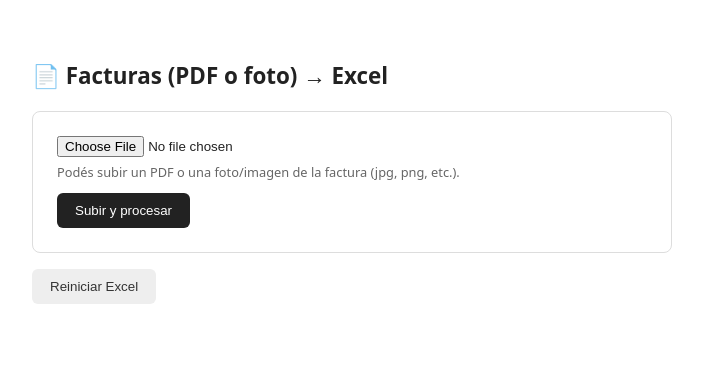
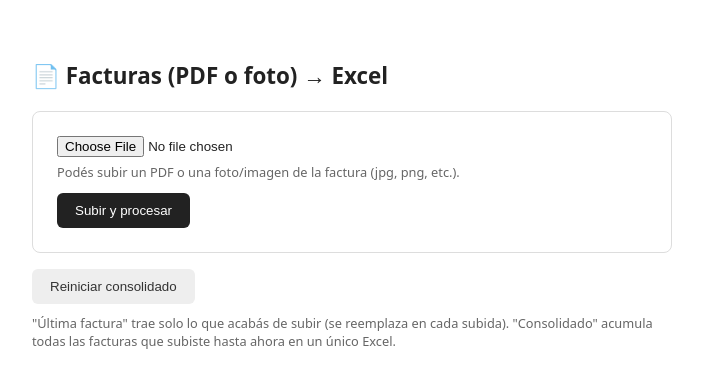
Before and after one commit to MAtucR/PDF-a-excel, a Flask app: page / in a window 1280 px wide. Shown: the top 388 px of the page, without its empty margins (288-991 px from the left). Run offline with Flask 3, Linux system fonts and the light colour scheme.

Commit message:
Agregar descarga de "última factura" separada del consolidado
- Nueva función guardar_ultima_factura(): arma un Excel aparte
  (output/ultima_factura.xlsx) con SOLO la factura recién subida,
  reemplazándolo por completo en cada subida (a diferencia del
  consolidado, que acumula).
- Nueva ruta /descargar_ultima.
- templates/index.html: botón "Descargar última factura" al lado de
  "Descargar consolidado" (antes "Descargar Excel", renombrado para
  que quede clara la diferencia), y una aclaración corta de qué hace
  cada uno.
- Reiniciar sigue borrando solo el consolidado (la última factura no
  necesita reiniciarse: se pisa sola en la siguiente subida).

Probado localmente simulando 2 subidas seguidas: el consolidado
acumula ambas filas, "última factura" se queda solo con la segunda.

```diff
--- a/app.py
+++ b/app.py
@@ -11,6 +11,7 @@ BASE_DIR = os.path.dirname(os.path.abspath(__file__))
 UPLOAD_DIR = os.path.join(BASE_DIR, "uploads")
 OUTPUT_DIR = os.path.join(BASE_DIR, "output")
 EXCEL_PATH = os.path.join(OUTPUT_DIR, "facturas.xlsx")
+ULTIMA_PATH = os.path.join(OUTPUT_DIR, "ultima_factura.xlsx")
 
 os.makedirs(UPLOAD_DIR, exist_ok=True)
 os.makedirs(OUTPUT_DIR, exist_ok=True)
@@ -30,10 +31,12 @@ ITEMS_COLUMNAS = [
 ]
 
 
-def asegurar_excel():
-    """Crea el excel con 2 hojas (Cabeceras / Items) si no existe."""
-    if os.path.exists(EXCEL_PATH):
-        return
+def _crear_libro_con_hojas() -> Workbook:
+    """Arma un Workbook nuevo con las dos hojas (Cabeceras / Items) y
+    sus encabezados de columna, sin ninguna fila de datos todavía. La
+    usan tanto el excel consolidado (que después se recarga y se le va
+    agregando fila por fila) como el de "última factura" (que se arma
+    de cero en cada subida)."""
     wb = Workbook()
     hoja_cab = wb.active
     hoja_cab.title = "Cabeceras"
@@ -42,33 +45,73 @@ def asegurar_excel():
     hoja_items = wb.create_sheet("Items")
     hoja_items.append(ITEMS_COLUMNAS)
 
-    wb.save(EXCEL_PATH)
+    return wb
+
+
+def asegurar_excel():
+    """Crea el excel CONSOLIDADO (con las 2 hojas) si no existe."""
+    if os.path.exists(EXCEL_PATH):
+        return
+    _crear_libro_con_hojas().save(EXCEL_PATH)
+
+
+def _filas_de(nombre_archivo: str, resultado: dict):
+    """Arma la fila de cabecera y las filas de ítems para una factura ya
+    procesada, en el orden de CABECERA_COLUMNAS/ITEMS_COLUMNAS. La
+    comparten agregar_factura_a_excel (consolidado) y
+    guardar_ultima_factura (para no repetir la lógica de armado)."""
+    cab = resultado["cabecera"]
+    fila_cab = [nombre_archivo] + [cab.get(c) for c in CABECERA_COLUMNAS[1:]]
+
+    numero_factura = cab.get("numero_factura")
+    filas_items = [
+        [nombre_archivo, numero_factura] + [item.get(c) for c in ITEMS_COLUMNAS[2:]]
+        for item in resultado["items"]
+    ]
+    return fila_cab, filas_items
 
 
 def agregar_factura_a_excel(nombre_archivo: str, resultado: dict):
+    """Suma esta factura como una fila más al Excel CONSOLIDADO
+    (output/facturas.xlsx): se acumula entre subidas, nunca se pisa."""
     asegurar_excel()
     wb = load_workbook(EXCEL_PATH)
     hoja_cab = wb["Cabeceras"]
     hoja_items = wb["Items"]
 
-    cab = resultado["cabecera"]
-    fila_cab = [nombre_archivo] + [cab.get(c) for c in CABECERA_COLUMNAS[1:]]
+    fila_cab, filas_items = _filas_de(nombre_archivo, resultado)
     hoja_cab.append(fila_cab)
-
-    numero_factura = cab.get("numero_factura")
-    for item in resultado["items"]:
-        fila_item = [nombre_archivo, numero_factura] + [
-            item.get(c) for c in ITEMS_COLUMNAS[2:]
-        ]
+    for fila_item in filas_items:
         hoja_items.append(fila_item)
 
     wb.save(EXCEL_PATH)
 
 
+def guardar_ultima_factura(nombre_archivo: str, resultado: dict):
+    """Guarda un Excel APARTE (output/ultima_factura.xlsx) con solo la
+    factura que se acaba de procesar. A diferencia del consolidado, este
+    archivo se REEMPLAZA por completo en cada subida — sirve para bajar
+    rápido el resultado de la última factura sin tener que filtrar el
+    consolidado ni reiniciarlo."""
+    wb = _crear_libro_con_hojas()
+    hoja_cab = wb["Cabeceras"]
+    hoja_items = wb["Items"]
+
+    fila_cab, filas_items = _filas_de(nombre_archivo, resultado)
+    hoja_cab.append(fila_cab)
+    for fila_item in filas_items:
+        hoja_items.append(fila_item)
+
+    wb.save(ULTIMA_PATH)
+
+
 @app.route("/", methods=["GET"])
 def index():
-    ya_existe = os.path.exists(EXCEL_PATH)
-    return render_template("index.html", excel_existe=ya_existe)
+    return render_template(
+        "index.html",
+        excel_existe=os.path.exists(EXCEL_PATH),
+        ultima_existe=os.path.exists(ULTIMA_PATH),
+    )
 
 
 @app.route("/subir", methods=["POST"])
@@ -125,6 +168,7 @@ def subir():
                 resultado["cabecera"][campo] = limpiar_numero(valor)
 
         agregar_factura_a_excel(archivo.filename, resultado)
+        guardar_ultima_factura(archivo.filename, resultado)
 
         # Solo avisamos de campos que realmente se escriben en el Excel
         # (algunas claves de `cabecera` son internas/auxiliares, como
@@ -173,6 +217,14 @@ def descargar():
     return send_file(EXCEL_PATH, as_attachment=True, download_name="facturas.xlsx")
 
 
+@app.route("/descargar_ultima")
+def descargar_ultima():
+    if not os.path.exists(ULTIMA_PATH):
+        flash("Todavía no procesaste ninguna factura en esta sesión.")
+        return redirect(url_for("index"))
+    return send_file(ULTIMA_PATH, as_attachment=True, download_name="ultima_factura.xlsx")
+
+
 @app.route("/reiniciar", methods=["POST"])
 def reiniciar():
     if os.path.exists(EXCEL_PATH):
--- a/templates/index.html
+++ b/templates/index.html
@@ -11,8 +11,9 @@
         button { background: #222; color: white; border: none; padding: 10px 18px; border-radius: 6px; cursor: pointer; }
         button.secondary { background: #eee; color: #333; }
         .flash { background: #fff8e1; border: 1px solid #ffe082; padding: 10px 14px; border-radius: 6px; margin-bottom: 14px; font-size: 0.9rem; }
-        .actions { display: flex; gap: 10px; margin-top: 16px; }
+        .actions { display: flex; gap: 10px; margin-top: 16px; flex-wrap: wrap; }
         a.btn { text-decoration: none; background: #2e7d32; color: white; padding: 10px 18px; border-radius: 6px; }
+        a.btn.alt { background: #1565c0; }
         .hint { font-size: 0.8rem; color: #666; margin-top: -6px; margin-bottom: 12px; }
     </style>
 </head>
@@ -36,12 +37,20 @@
     </div>
 
     <div class="actions">
+        {% if ultima_existe %}
+            <a class="btn alt" href="/descargar_ultima">⬇️ Descargar última factura</a>
+        {% endif %}
         {% if excel_existe %}
-            <a class="btn" href="/descargar">⬇️ Descargar Excel</a>
+            <a class="btn" href="/descargar">⬇️ Descargar consolidado</a>
         {% endif %}
         <form action="/reiniciar" method="post">
-            <button type="submit" class="secondary">Reiniciar Excel</button>
+            <button type="submit" class="secondary">Reiniciar consolidado</button>
         </form>
+    </div>
+    <div class="hint" style="margin-top: 10px;">
+        "Última factura" trae solo lo que acabás de subir (se reemplaza en
+        cada subida). "Consolidado" acumula todas las facturas que
+        subiste hasta ahora en un único Excel.
     </div>
 </body>
 </html>
```
